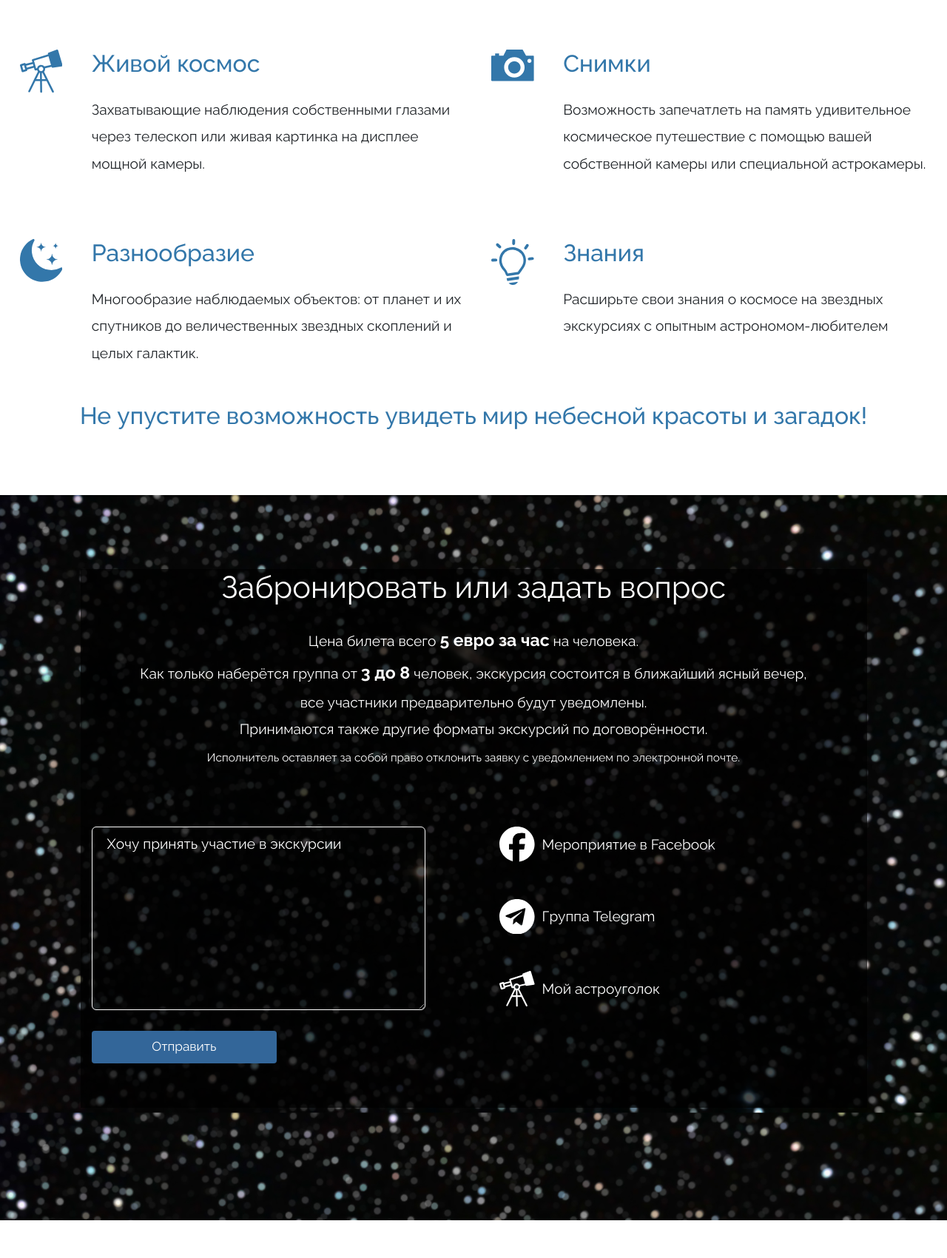
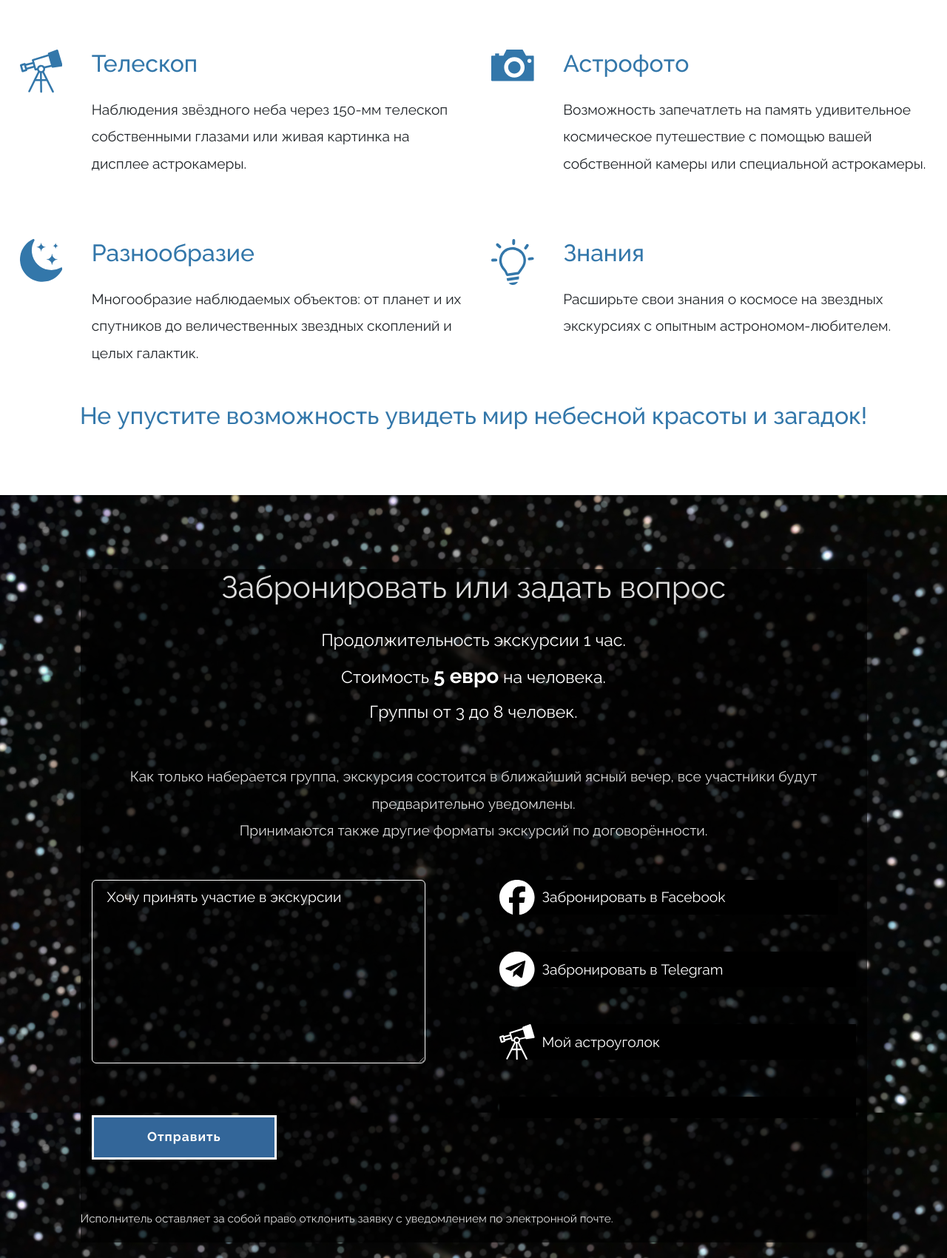
Before and after one commit to ml-astro/skytour, a plain HTML site: page index.html in a window 1280 px wide. Shown: the part 1100-2800 px from the top of the page at 74% size. Before the commit the page ends 2749 px from the top, so only its background shows below. Drawn offline with nearby package versions, Linux system fonts and the light colour scheme.

Commit message:
Add files via upload

```diff
--- a/css/tooplate-infinite-loop.css
+++ b/css/tooplate-infinite-loop.css
@@ -37,10 +37,24 @@ a:focus {
 
 .btn {
   padding: 8px 32px;
+    background: transparent;
+    border: 3px solid #ffffff;
+    border-radius: 0px;
+    color: #ffffff;
+    font-weight: 700;
+    letter-spacing: 1px;
+    padding: 14px 36px;
+    margin-top: 42px;
+    margin-right: 16px;
+    -webkit-transition: all 0.4s ease-in-out;
+    transition: all 0.4s ease-in-out;
+
 }
 
 .btn:hover {
   background-color: #ced4da;
+  color: #000;
+  border-color: transparent;
 }
 
 blockquote {
@@ -428,6 +442,12 @@ figure.effect-honey:hover h2 i {
 
 .subsribe {
 	background-color: rgba(0,0,0,0.7);
+	color: #DDD;
+}
+
+.main {
+	font-size: 120%;
+	color: #FFF;
 }
 
 #contact {
@@ -443,6 +463,7 @@ figure.effect-honey:hover h2 i {
 }
 
 .contact-item {
+	background-color: black;
   margin-left: 20px;
   margin-bottom: 50px;
 }
--- a/index.html
+++ b/index.html
@@ -1,5 +1,5 @@
 <!DOCTYPE html>
-<html lang="en">
+<html lang="ru">
   <head>
     <meta charset="UTF-8" />
     <meta name="viewport" content="width=device-width, initial-scale=1.0" />
@@ -7,9 +7,9 @@
     <title>Звёздные экскурсии</title>
     <!--<link rel="stylesheet" href="fontawesome-5.5/css/all.min.css" />-->
 	<link rel="stylesheet" href="https://cdnjs.cloudflare.com/ajax/libs/font-awesome/6.5.1/css/all.min.css" integrity="sha512-DTOQO9RWCH3ppGqcWaEA1BIZOC6xxalwEsw9c2QQeAIftl+Vegovlnee1c9QX4TctnWMn13TZye+giMm8e2LwA==" crossorigin="anonymous" referrerpolicy="no-referrer" />
-    <link rel="stylesheet" href="slick/slick.css">
-    <link rel="stylesheet" href="slick/slick-theme.css">
-    <link rel="stylesheet" href="magnific-popup/magnific-popup.css">
+    <!--link rel="stylesheet" href="slick/slick.css"-->
+	<!--link rel="stylesheet" href="slick/slick-theme.css"-->
+    <!--link rel="stylesheet" href="magnific-popup/magnific-popup.css"-->
     <link rel="stylesheet" href="css/bootstrap.min.css" />
     <link rel="stylesheet" href="css/tooplate-infinite-loop.css" />
 <!--
@@ -33,9 +33,10 @@ https://www.tooplate.com/view/2117-infinite-loop
         </div>
       </div>
 
-      <div class="tm-next tm-intro-next">
-        <a href="#whatwedo" class="text-center tm-down-arrow-link">
-          <?xml version="1.0" encoding="utf-8"?><svg version="1.1" class="icon-white" id="Layer_1" xmlns="http://www.w3.org/2000/svg" xmlns:xlink="http://www.w3.org/1999/xlink" x="0px" y="0px" width="122.433px" height="122.88px" viewBox="0 0 122.433 122.88" enable-background="new 0 0 122.433 122.88" xml:space="preserve"><g><polygon fill-rule="evenodd" clip-rule="evenodd" points="61.216,122.88 0,59.207 39.403,59.207 39.403,0 83.033,0 83.033,59.207 122.433,59.207 61.216,122.88"/></g></svg>
+      <div class="tm-next tm-intro-next text-center">
+        <!--a href="#contact" class="text-center tm-down-arrow-link"-->
+		<a href="#contact" class="btn btn-lg btn-default">Забронировать</a>
+          <!--?xml version="1.0" encoding="utf-8"?><svg version="1.1" class="icon-white" id="Layer_1" xmlns="http://www.w3.org/2000/svg" xmlns:xlink="http://www.w3.org/1999/xlink" x="0px" y="0px" width="122.433px" height="122.88px" viewBox="0 0 122.433 122.88" enable-background="new 0 0 122.433 122.88" xml:space="preserve"><g><polygon fill-rule="evenodd" clip-rule="evenodd" points="61.216,122.88 0,59.207 39.403,59.207 39.403,0 83.033,0 83.033,59.207 122.433,59.207 61.216,122.88"/></g></svg-->
         </a>
       </div>
     </section>
@@ -61,8 +62,8 @@ https://www.tooplate.com/view/2117-infinite-loop
                 </div>
                 <div class="col-lg-5">
                     <div class="tm-intro-text-container">
-                        <h2 class="tm-text-primary mb-4">Живой космос</h2>
-                        <p class="mb-4 tm-intro-text">Захватывающие наблюдения собственными глазами через телескоп или живая картинка на дисплее мощной камеры.</p>
+                        <h2 class="tm-text-primary mb-4">Телескоп</h2>
+                        <p class="mb-4 tm-intro-text">Наблюдения звёздного неба через 150-мм телескоп собственными глазами или живая картинка на дисплее астрокамеры.</p>
                     </div>
                 </div>
 
@@ -71,7 +72,7 @@ https://www.tooplate.com/view/2117-infinite-loop
                 </div>
                 <div class="col-lg-5">
                     <div class="tm-intro-text-container">
-                        <h2 class="tm-text-primary mb-4">Снимки</h2>
+                        <h2 class="tm-text-primary mb-4">Астрофото</h2>
                         <p class="mb-4 tm-intro-text">Возможность запечатлеть на память удивительное космическое путешествие с помощью вашей собственной камеры или специальной астрокамеры.</p>
                     </div>
                 </div>
@@ -95,7 +96,7 @@ https://www.tooplate.com/view/2117-infinite-loop
                 <div class="col-lg-5">
                     <div class="tm-intro-text-container">
                       <h2 class="tm-text-primary mb-4">Знания</h2>
-                        <p class="mb-4 tm-intro-text">Расширьте свои знания о космосе на звездных экскурсиях с опытным астрономом-любителем</p>
+                        <p class="mb-4 tm-intro-text">Расширьте свои знания о космосе на звездных экскурсиях с опытным астрономом-любителем.</p>
                     </div>
                 </div>
 				<div class="col-lg-12 text-center mt-4">
@@ -120,12 +121,14 @@ https://www.tooplate.com/view/2117-infinite-loop
 
             <div class="text-center col-12">
                 <h2 class="tm-section-title mb-4">Забронировать или задать вопрос</h2>
-                <p class="mb-5">
-				Цена билета всего <strong>5 евро за час</strong> на человека.<br>
-				Как только наберётся группа от <strong>3 до 8</strong> человек, экскурсия состоится в&nbsp;ближайший ясный вечер, все&nbsp;участники предварительно будут уведомлены.<br>
-				Принимаются также другие форматы экскурсий по&nbsp;договорённости. <br>
-				<small>Исполнитель оставляет за собой право отклонить заявку с уведомлением по электронной почте.</small>
-                </p><br>
+                <p class="mb-5 main">
+				Продолжительность экскурсии 1 час.<br>
+				Стоимость <strong>5 евро</strong> на человека.<br>
+				Группы от 3 до 8 человек.
+				</p>
+				<p class="mb-5">
+				Как только наберается группа, экскурсия состоится в&nbsp;ближайший ясный вечер, все&nbsp;участники будут предварительно уведомлены.<br>
+				Принимаются также другие форматы экскурсий по&nbsp;договорённости.
             </div>
 
             <div class="col-sm-12 col-md-6">
@@ -140,14 +143,14 @@ https://www.tooplate.com/view/2117-infinite-loop
                 <div class="contact-item mr-4">
                   <a rel="nofollow" href="https://www.tooplate.com/contact" class="item-link">
                       <svg xmlns="http://www.w3.org/2000/svg" class="icon-white" shape-rendering="geometricPrecision" text-rendering="geometricPrecision" image-rendering="optimizeQuality" fill-rule="evenodd" clip-rule="evenodd" viewBox="0 0 509 509"><g fill-rule="nonzero"><path d="M509 254.5C509 113.94 395.06 0 254.5 0S0 113.94 0 254.5C0 373.86 82.17 474 193.02 501.51V332.27h-52.48V254.5h52.48v-33.51c0-86.63 39.2-126.78 124.24-126.78 16.13 0 43.95 3.17 55.33 6.33v70.5c-6.01-.63-16.44-.95-29.4-.95-41.73 0-57.86 15.81-57.86 56.91v27.5h83.13l-14.28 77.77h-68.85v174.87C411.35 491.92 509 384.62 509 254.5z"/><path fill="#000" d="M354.18 332.27l14.28-77.77h-83.13V227c0-41.1 16.13-56.91 57.86-56.91 12.96 0 23.39.32 29.4.95v-70.5c-11.38-3.16-39.2-6.33-55.33-6.33-85.04 0-124.24 40.16-124.24 126.78v33.51h-52.48v77.77h52.48v169.24c19.69 4.88 40.28 7.49 61.48 7.49 10.44 0 20.72-.64 30.83-1.86V332.27h68.85z"/></g></svg>
-                      <span class="mb-0">Мероприятие в Facebook</span>
+                      <span class="mb-0">Забронировать в Facebook</span>
                   </a>
                 </div>
 
                 <div class="contact-item">
                   <a rel="nofollow" href="https://t.me/random667" class="item-link">
                       <svg xmlns="http://www.w3.org/2000/svg" class='icon-white' viewBox="0 0 333334 333334" shape-rendering="geometricPrecision" text-rendering="geometricPrecision" image-rendering="optimizeQuality" fill-rule="evenodd" clip-rule="evenodd"><path d="M166667 0c92048 0 166667 74619 166667 166667s-74619 166667-166667 166667S0 258715 0 166667 74619 0 166667 0zm80219 91205l-29735 149919s-4158 10396-15594 5404l-68410-53854s76104-68409 79222-71320c3119-2911 2079-3534 2079-3534 207-3535-5614 0-5614 0l-100846 64043-42002-14140s-6446-2288-7069-7277c-624-4992 7277-7694 7277-7694l166970-65498s13722-6030 13722 3951zm-87637 122889l-27141 24745s-2122 1609-4443 601l5197-45965 26387 20619z"/></svg>
-                      <span class="mb-0">Группа Telegram</span>
+                      <span class="mb-0">Забронировать в Telegram</span>
                   </a>
                 </div>
 				<div class="contact-item">
@@ -156,11 +159,14 @@ https://www.tooplate.com/view/2117-infinite-loop
 					  <span class="mb-0">Мой астроуголок</span>
 				  </a>
 				</div>
-                <div class="contact-item">&nbsp;</div>
+                <div class="contact-item">&nbsp;
 
             </div>
 
         </div><!-- row ending -->
+				<p>
+				<small>Исполнитель оставляет за собой право отклонить заявку с уведомлением по электронной почте.</small>
+                </p><br></div>
 
       </div>
 
@@ -168,8 +174,8 @@ https://www.tooplate.com/view/2117-infinite-loop
     </section>
 
     <script src="js/jquery-1.9.1.min.js"></script>
-    <script src="slick/slick.min.js"></script>
-    <script src="magnific-popup/jquery.magnific-popup.min.js"></script>
+    <!--script src="slick/slick.min.js"></script-->
+    <!--script src="magnific-popup/jquery.magnific-popup.min.js"></script-->
     <script src="js/easing.min.js"></script>
     <script src="js/jquery.singlePageNav.min.js"></script>
     <script src="js/bootstrap.min.js"></script>
@@ -241,7 +247,7 @@ https://www.tooplate.com/view/2117-infinite-loop
         // Hero Section - Background Parallax
         background_image_parallax($(".tm-parallax"), 0.30, false);
         background_image_parallax_2($("#contact"), 0.80);
-        background_image_parallax_2($("#testimonials"), 0.80);
+        //background_image_parallax_2($("#testimonials"), 0.80);
 
         // Handle window resize
         window.addEventListener('resize', function(){
@@ -284,7 +290,7 @@ https://www.tooplate.com/view/2117-infinite-loop
         });
 
         // Pop up
-        $('.tm-gallery').magnificPopup({
+  /*      $('.tm-gallery').magnificPopup({
           delegate: 'a',
           type: 'image',
           gallery: { enabled: true }
@@ -318,8 +324,8 @@ https://www.tooplate.com/view/2117-infinite-loop
             }
           ]
         });
-
-        // Gallery
+*/
+  /*      // Gallery
         $('.tm-gallery').slick({
           dots: true,
           infinite: false,
@@ -355,7 +361,7 @@ https://www.tooplate.com/view/2117-infinite-loop
             }
           }
         ]
-        });
+        });*/
       });
     </script>
   </body>
```
